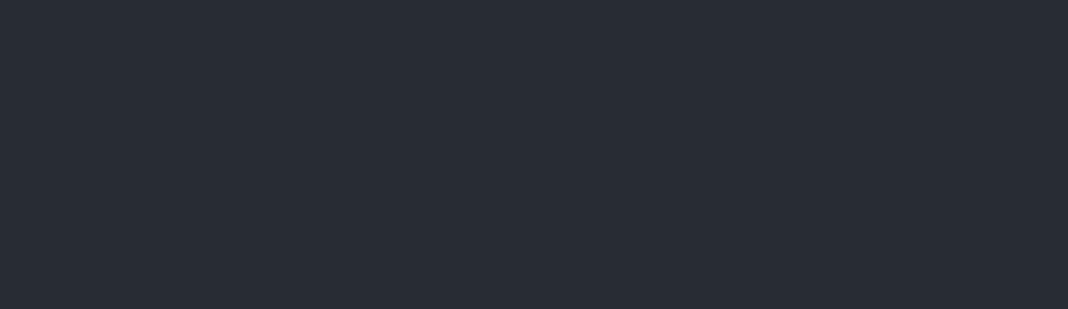
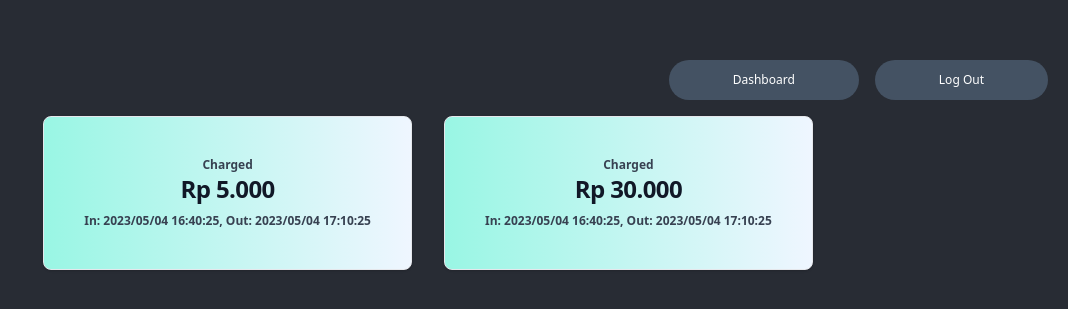
Before and after one commit to smart-parking-ta/smart-parking, a React (Create React App) app in the folder react-app/: page /e-ticket in a window 1280 px wide. Before the commit this address had no page. Shown: the part 227-536 px from the top of the page, without its empty margins (212-1280 px from the left). Built offline with nearby package versions, Linux system fonts and the light colour scheme.

Commit message:
add e-ticket feature

```diff
--- a/react-app/src/App.js
+++ b/react-app/src/App.js
@@ -7,6 +7,7 @@
 import Dashboard from './views/Dashboard';
 import TopUpBalance from './views/TopUpBalance';
 import TopUpSuccess from './views/TopUpSuccess';
+import ETicket from './views/E-ticket';
 
 function App() {
   const firebaseConfig = {
@@ -32,6 +33,7 @@
           <Route exact path="/dashboard" element={<Dashboard />} />
           <Route exact path="/topup" element={<TopUpBalance />} />
           <Route exact path="/topup-success" element={<TopUpSuccess />} />
+          <Route exact path="/e-ticket" element={<ETicket />} />
         </Routes>
       </header>
     </div>
--- a/react-app/src/views/Dashboard.js
+++ b/react-app/src/views/Dashboard.js
@@ -6,8 +6,9 @@
     return(
         <div class="w-full">
             <div class="container px-5 py-24 mx-auto flex flex-wrap w-full">
-            <div className='flex justify-end w-full '>
-                <button onClick={()=>navigate('/')} className='button bg-black p-2 rounded-full bg-[#425061] text-xs py-3 px-8'>Log Out</button>
+            <div className='flex justify-end w-full space-x-4 '>
+                <button onClick={()=>navigate('/e-ticket')} className='bg-[#445263] hover:bg-blue-200 hover:text-gray-700 text-white font-medium py-3 px-16 text-xs rounded-full focus:outline-none focus:shadow-outline'>E-Ticket</button>
+                <button onClick={()=>navigate('/')} className='bg-[#445263] hover:bg-blue-200 hover:text-gray-700 text-white font-medium py-3 px-16 text-xs rounded-full focus:outline-none focus:shadow-outline'>Log Out</button>
             </div>
             <div class="flex w-full justify-center p-4">
             <div class="mx-4 max-w-sm p-10 bg-gradient-to-r g-gradient-to-b from-teal-200 to-blue-50 border border-gray-200 rounded-lg shadow hover:bg-gray-100 dark:bg-gray-800 dark:border-gray-700 dark:hover:bg-gray-700">
--- /dev/null
+++ b/react-app/src/views/E-ticket.js
@@ -0,0 +1,30 @@
+import { useNavigate } from 'react-router-dom'
+
+function ETicket(){
+    const navigate = useNavigate()
+
+    return(
+        <div class="w-full">
+            <div class="container px-5 py-24 mx-auto flex flex-wrap w-full">
+            <div className='flex justify-end w-full space-x-4 '>
+                <button onClick={()=>navigate('/dashboard')} className='bg-[#445263] hover:bg-blue-200 hover:text-gray-700 text-white font-medium py-3 px-16 text-xs rounded-full focus:outline-none focus:shadow-outline'>Dashboard</button>
+                <button onClick={()=>navigate('/')} className='bg-[#445263] hover:bg-blue-200 hover:text-gray-700 text-white font-medium py-3 px-16 text-xs rounded-full focus:outline-none focus:shadow-outline'>Log Out</button>
+            </div>
+            <div class="flex w-full justify-center p-4">
+            <div class="mx-4 max-w-sm p-10 bg-gradient-to-r g-gradient-to-b from-teal-200 to-blue-50 border border-gray-200 rounded-lg shadow hover:bg-gray-100 dark:bg-gray-800 dark:border-gray-700 dark:hover:bg-gray-700">
+                <p class="text-xs font-bold text-gray-700 dark:text-gray-400">Charged</p>
+                <h5 class="mb-2 text-2xl font-bold tracking-tight text-gray-900">Rp 5.000</h5>
+                <p class="text-xs font-bold text-gray-700 dark:text-gray-400">In: 2023/05/04 16:40:25, Out: 2023/05/04 17:10:25</p>
+            </div>
+            <div class="mx-4 max-w-sm p-10 bg-gradient-to-r g-gradient-to-b from-teal-200 to-blue-50 border border-gray-200 rounded-lg shadow hover:bg-gray-100 dark:bg-gray-800 dark:border-gray-700 dark:hover:bg-gray-700">
+                <p class="text-xs font-bold text-gray-700 dark:text-gray-400">Charged</p>
+                <h5 class="mb-2 text-2xl font-bold tracking-tight text-gray-900">Rp 30.000</h5>
+                <p class="text-xs font-bold text-gray-700 dark:text-gray-400">In: 2023/05/04 16:40:25, Out: 2023/05/04 17:10:25</p>
+            </div>
+            </div>
+            </div>
+        </div>
+    );
+}
+
+export default ETicket;
```
